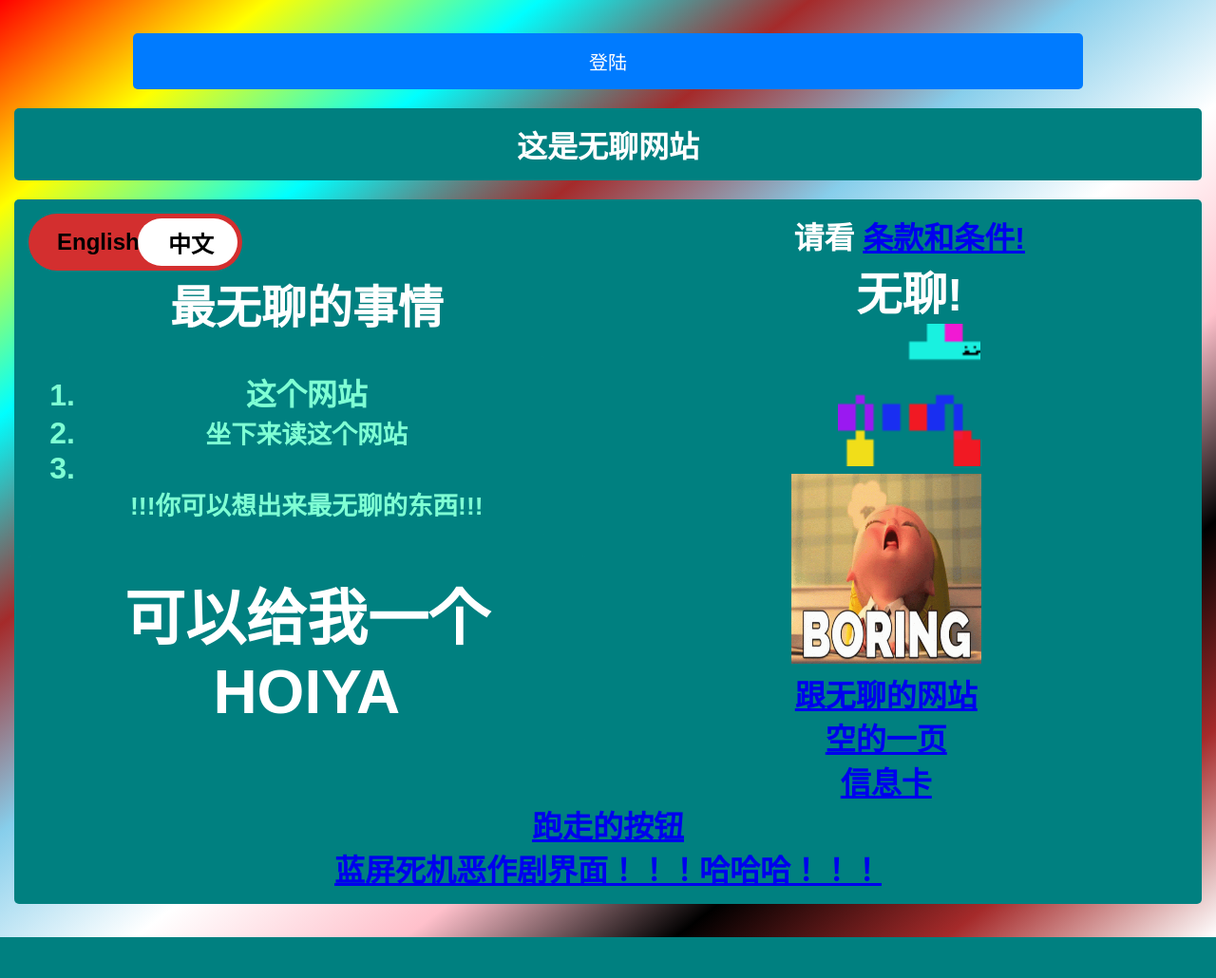
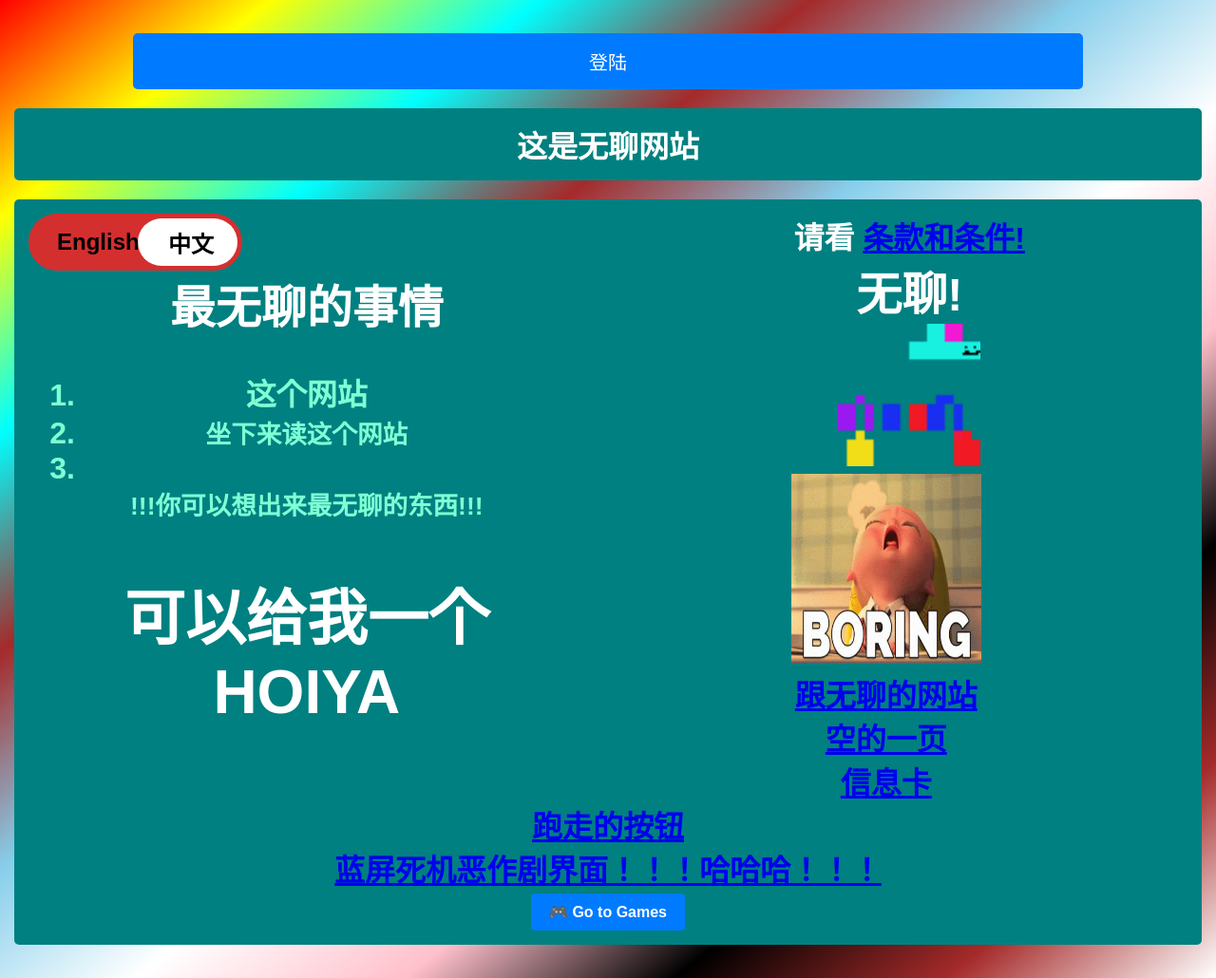
Before and after one commit to albert926/Boring-Website, a PHP site: page /chinese/index.html in a window 1280 px wide. Shown: the whole page at 95% size. Before the commit the page ends 987 px from the top, so only its background shows below. Run offline with PHP 8.4, Linux system fonts and the light colour scheme.

Commit message:
This should work for chinese now

```diff
--- a/chinese/index.html
+++ b/chinese/index.html
@@ -65,6 +65,7 @@
 				<a href="BlueScreenPrank.html">蓝屏死机恶作剧界面！！！哈哈哈！！！</a>
 			</div>
 		</div>
+		<a href="games.html" class="game-button">🎮 Go to Games</a>
 		</h1>
 	</body>
 </html>
--- a/chinese/styles.css
+++ b/chinese/styles.css
@@ -34,6 +34,20 @@ h1 {
     border-radius: 5px;
     width: 500px;
     font-family: "Arial", sans-serif;
+}
+
+.git-button {
+    display: block;
+    width: 80%;
+    margin: 20px auto;
+    background-color: #007BFF;
+    color: white;
+    padding: 15px;
+    border: none;
+    border-radius: 5px;
+    font-size: 20px;
+    cursor: pointer;
+    transition: background-color 0.3s ease;
 }
 
 /* Login Button */
@@ -179,3 +193,22 @@ input:checked + .slider:before {
     z-index: 1;
     color: black;
 }
+
+.game-button {
+  display: inline-block;
+  padding: 0.6rem 1.2rem;
+  font-size: 1rem;
+  font-family: sans-serif;
+  text-align: center;
+  text-decoration: none;
+  color: white;
+  background-color: #007bff;
+  border: none;
+  border-radius: 0.25rem;
+  cursor: pointer;
+  transition: background-color 0.2s ease;
+}
+
+.game-button:hover {
+  background-color: #0056b3;
+}
```
